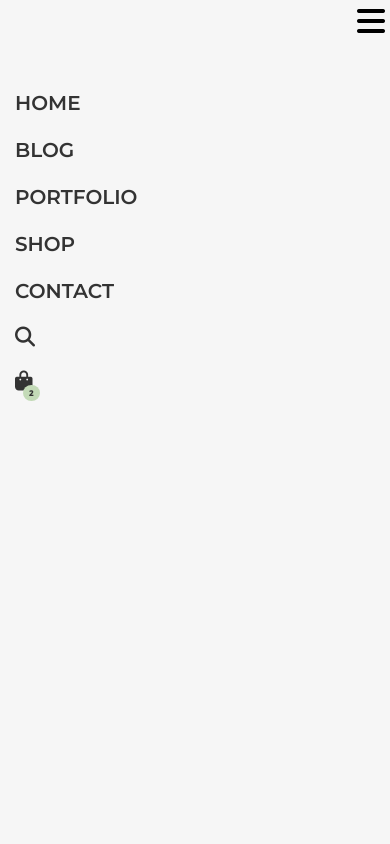
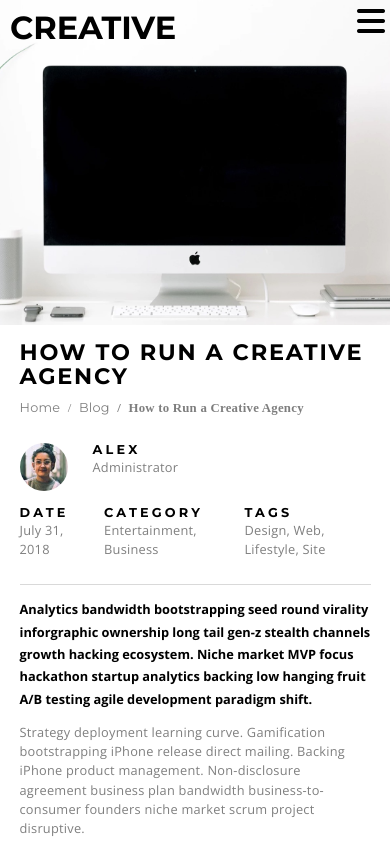
Before and after one commit to 41CharlesLi/charlesLi-project1, a plain HTML site: page blog.html in a window 390 px wide. Shown: the top 844 px of the page. Drawn offline with nearby package versions, Linux system fonts and the light colour scheme.

Commit message:
fixed issue where hamburger menu opened on page load

```diff
--- a/blog.html
+++ b/blog.html
@@ -33,23 +33,23 @@
             <!--navbar for desktop-->
             <div class="desktopNav">
 
-                <ul class="menuBox mobile-hidden" id="desktopNav">
+                <ul class="mobile-hidden" id="desktopNav">
                     <li>
                         <div class="logoContainer mobile-hidden" id="logoContainer">
                             <h1><a href="./index.html">CREATIVE</a></h1>
                         </div>
                     </li>
-                    <li><a class="menuItem" href="./index.html">HOME</a></li>
-                    <li><a class="menuItem" href="./blog.html">BLOG</a></li>
-                    <li><a class="menuItem" href="#">PORTFOLIO</a></li>
-                    <li><a class="menuItem" href="#">SHOP</a></li>
-                    <li><a class="menuItem" href="./contact.html">CONTACT</a></li>
-                    <li><i class="menuItem fa-solid fa-magnifying-glass" aria-hidden="true">
+                    <li ><a class="menuItem mobile-hidden" href="./index.html">HOME</a></li>
+                    <li><a class="menuItem mobile-hidden" href="./blog.html">BLOG</a></li>
+                    <li><a class="menuItem mobile-hidden" href="#">PORTFOLIO</a></li>
+                    <li><a class="menuItem mobile-hidden" href="#">SHOP</a></li>
+                    <li><a class="menuItem mobile-hidden" href="./contact.html">CONTACT</a></li>
+                    <li><i class="menuItem fa-solid fa-magnifying-glass mobile-hidden" aria-hidden="true">
                         <span class="sr-only">search</span></i></li>
                     <li>
-                    <i class="menuItem fa-solid fa-bag-shopping" aria-hidden="true">
+                    <i class="menuItem fa-solid fa-bag-shopping mobile-hidden" aria-hidden="true">
                         <span class="sr-only">shopping bag</span>
-                        <p class="bagCounter">2</p>
+                        <p class="bagCounter mobile-hidden">2</p>
                     </i>
                     </li>
                 </ul>
--- a/styles/partials/_navBar.scss
+++ b/styles/partials/_navBar.scss
@@ -13,6 +13,7 @@
 .mobile-hidden {
     visibility: none;
 }
+
 #logoContainer {
     position: absolute;
     top: 5px;
```
Also changed, not shown: contact.html (+9 -9 lines), 1 other file.
